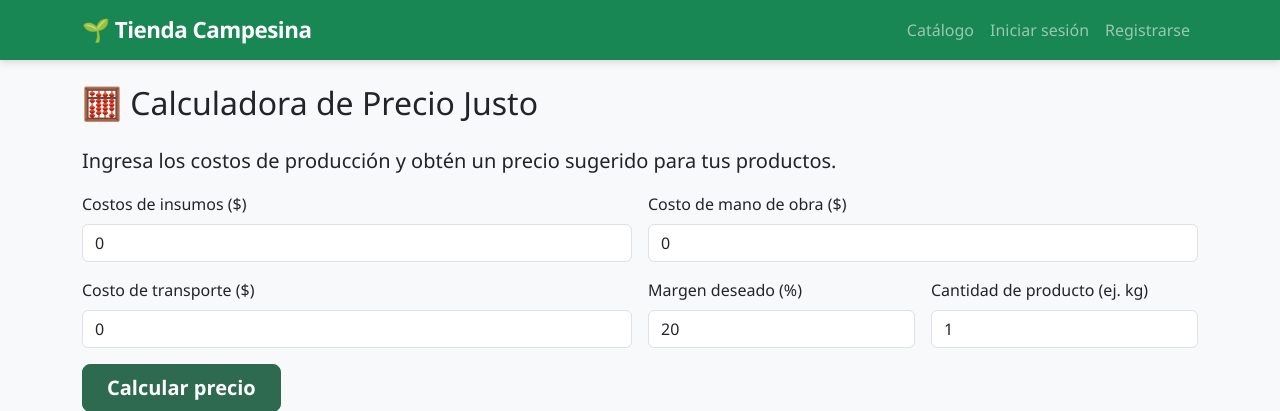
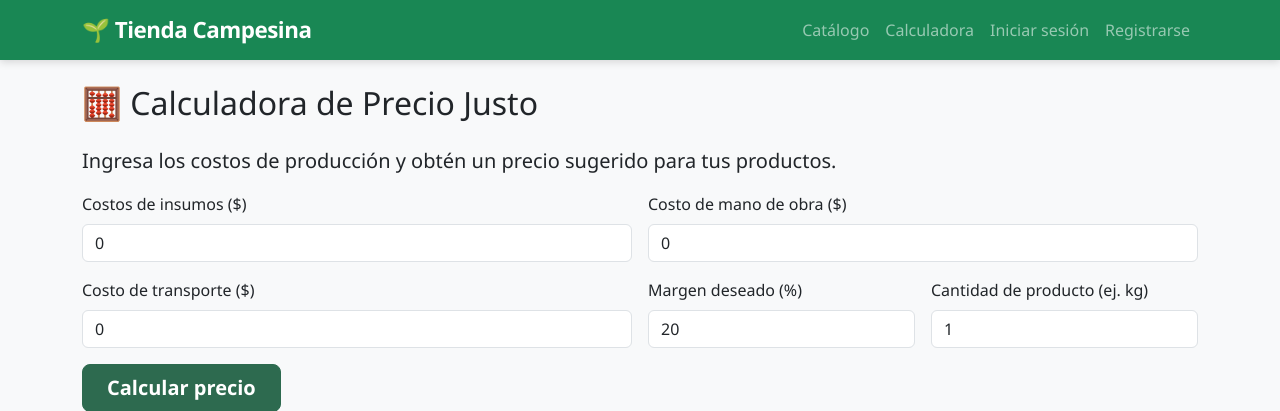
Before and after one commit to iwcorrea/tienda-campesina, a FastAPI app: template backend/app/templates/calculadora.html in a window 1280 px wide. Shown: the top 411 px of the page. Run offline with FastAPI, Linux system fonts and the light colour scheme; the template is opened without the code that fills it, so the values that code supplies are empty; parts of the project's set-up code (start-up, migrations or seed data) failed here and were passed over.

Commit message:
conectando calculadora

```diff
--- a/backend/app/templates/base.html
+++ b/backend/app/templates/base.html
@@ -40,6 +40,9 @@
                 <ul class="navbar-nav ms-auto">
                     <li class="nav-item">
                         <a class="nav-link" href="/catalogo">Catálogo</a>
+                    </li>
+                    <li class="nav-item">
+                        <a class="nav-link" href="/calculadora">Calculadora</a>
                     </li>
                     {% if request.session.get("es_admin") %}
                     <li class="nav-item">
```
Also changed, not shown: 1 other file.
